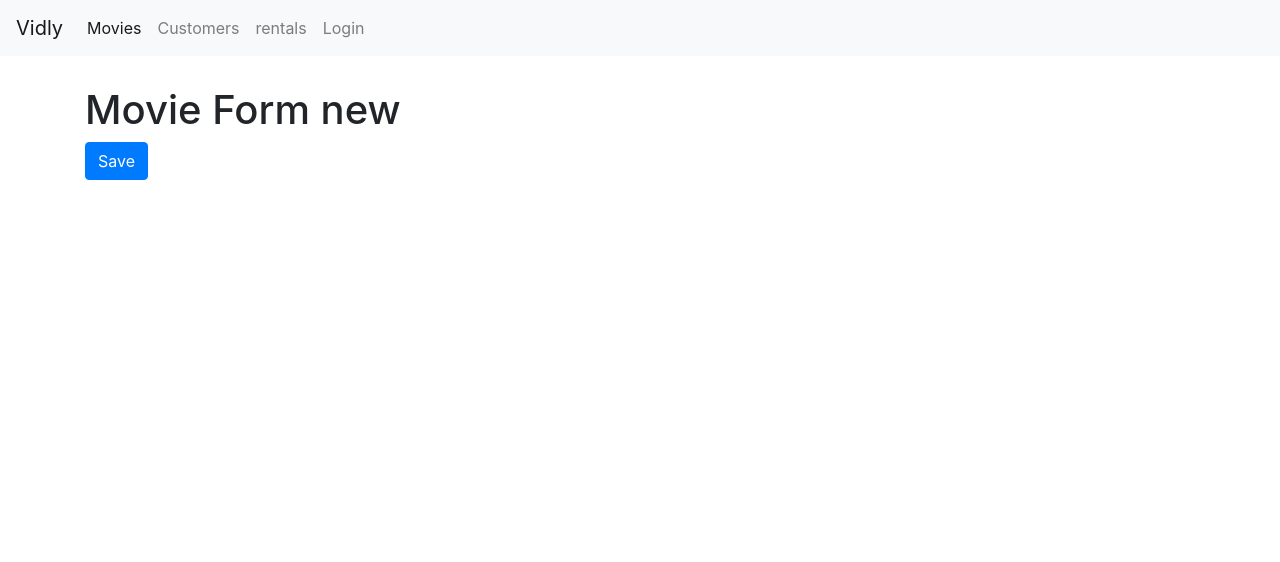
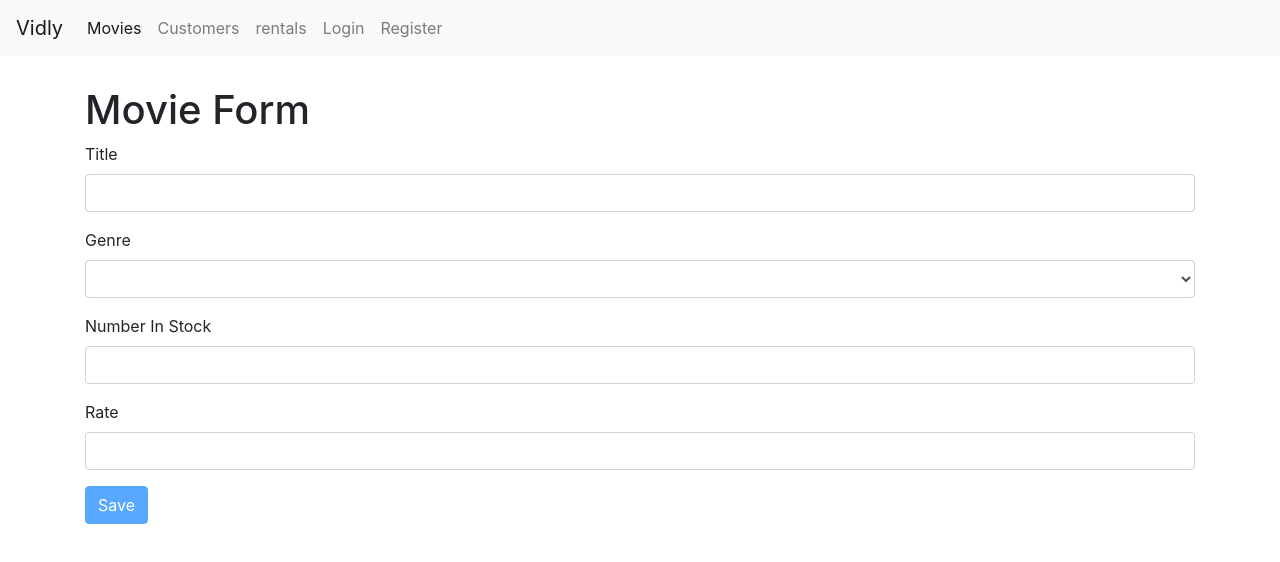
Before and after one commit to Duncanwar/React-Learn, a React (Create React App) app in the folder vidly/: page /movies/new in a window 1280 px wide. Shown: the top 562 px of the page. Built offline with nearby package versions, Linux system fonts and the light colour scheme.

Commit message:
crud is working

```diff
--- a/vidly/src/App.js
+++ b/vidly/src/App.js
@@ -7,6 +7,7 @@
 import NotFound from "./components/notFound";
 import MoviesForm from "./components/moviesForm";
 import LoginForm from "./components/loginForm";
+import RegisterForm from "./components/registerForm";
 
 function App() {
   return (
@@ -14,12 +15,14 @@
       <Navbar />
       <main className="container">
         <Switch>
+          <Route path="/register" component={RegisterForm} />
           <Route path="/login" component={LoginForm} />
           <Route path="/movies/:id" component={MoviesForm} />
-          <Route path="/movies" component={Movies}></Route>
-          <Route path="/customers" component={Customers}></Route>
-          <Route path="/rentals" component={Rentals}></Route>
-          <Route path="/not-found" component={NotFound}></Route>
+          <Route path="/movies/new" component={MoviesForm} />
+          <Route path="/movies" component={Movies} />
+          <Route path="/customers" component={Customers} />
+          <Route path="/rentals" component={Rentals} />
+          <Route path="/not-found" component={NotFound} />
           <Redirect from="/" exact to="/movies" />
           <Redirect to="/not-found" />
         </Switch>
--- /dev/null
+++ b/vidly/src/components/common/form.jsx
@@ -0,0 +1,84 @@
+import React, { Component } from "react";
+import Joi from "joi-browser";
+import Input from "./input";
+import Select from "../common/select";
+
+class Form extends Component {
+  state = {
+    data: {},
+    errors: {},
+  };
+
+  validate = () => {
+    const options = { abortEarly: false };
+    const { error } = Joi.validate(this.state.data, this.schema, options);
+    if (!error) return null;
+
+    const errors = {};
+    for (let item of error.details) errors[item.path[0]] = item.message;
+    return errors;
+  };
+
+  validateProperty = ({ name, value }) => {
+    const obj = { [name]: value };
+    const schema = { [name]: this.schema[name] };
+    const { error } = Joi.validate(obj, schema);
+    return error ? error.details[0].message : null;
+  };
+
+  handleSubmit = (e) => {
+    e.preventDefault();
+    const errors = this.validate();
+    this.setState({ errors: errors || {} });
+    if (errors) return;
+    this.doSubmit();
+  };
+
+  handleChange = ({ currentTarget: input }) => {
+    const errors = { ...this.state.errors };
+    const errorMessage = this.validateProperty(input);
+    if (errorMessage) errors[input.name] = errorMessage;
+    else delete errors[input.name];
+
+    const data = { ...this.state.data };
+    data[input.name] = input.value;
+    this.setState({ data, errors });
+  };
+  renderButton(label) {
+    return (
+      <button disabled={this.validate()} className="btn btn-primary">
+        {label}
+      </button>
+    );
+  }
+
+  renderSelect(name, label, options) {
+    const { data, errors } = this.state;
+    return (
+      <Select
+        name={name}
+        label={label}
+        value={data[name]}
+        options={options}
+        onChange={this.handleChange}
+        errors={errors[name]}
+      />
+    );
+  }
+
+  renderInput(name, label, type = "text") {
+    const { data, errors } = this.state;
+    return (
+      <Input
+        type={type}
+        name={name}
+        value={data[name]}
+        label={label}
+        onChange={this.handleChange}
+        error={errors[name]}
+      />
+    );
+  }
+}
+
+export default Form;
--- a/vidly/src/components/common/input.jsx
+++ b/vidly/src/components/common/input.jsx
@@ -1,17 +1,10 @@
 import React from "react";
 
-const Input = ({ name, label, value, error, onChange }) => {
+const Input = ({ name, label, error, ...rest }) => {
   return (
     <div className="form-group">
       <label htmlFor={name}>{label}</label>
-      <input
-        value={value}
-        name={name}
-        onChange={onChange}
-        id={name}
-        type="text"
-        className="form-control"
-      />
+      <input {...rest} name={name} id={name} className="form-control" />
       {error && <div className="alert alert-danger">{error}</div>}
     </div>
   );
--- /dev/null
+++ b/vidly/src/components/common/select.jsx
@@ -0,0 +1,19 @@
+import React from "react";
+const Select = ({ name, label, options, error, ...rest }) => {
+  return (
+    <div className="form-group">
+      <label htmlFor={name}>{label}</label>
+      <select name={name} id={name} {...rest} className="form-control">
+        <option value="" />
+        {options.map((option) => (
+          <option key={option._id} value={option._id}>
+            {option.name}
+          </option>
+        ))}
+      </select>
+      {error && <div className="alert alert-danger">{error}</div>}
+    </div>
+  );
+};
+
+export default Select;
--- a/vidly/src/components/movies.jsx
+++ b/vidly/src/components/movies.jsx
@@ -6,6 +6,7 @@
 import { getGenres } from "../services/fakeGenreService";
 import MoviesTable from "./moviesTable";
 import _ from "lodash";
+import { Link } from "react-router-dom";
 
 class Movies extends Component {
   state = {
@@ -81,6 +82,13 @@
           />
         </div>
         <div className="col">
+          <Link
+            to="/movies/new"
+            className="btn btn-primary"
+            style={{ marginBottom: 20 }}
+          >
+            New Movie
+          </Link>
           <p>Showing {totalCount} movies in the database.</p>
           <MoviesTable
             movies={movies}
--- a/vidly/src/components/moviesForm.jsx
+++ b/vidly/src/components/moviesForm.jsx
@@ -1,17 +1,75 @@
 import React from "react";
+import Joi from "joi-browser";
+import Form from "./common/form";
+import { getGenres } from "../services/fakeGenreService";
+import { getMovie, saveMovie } from "../services/fakeMovieService";
 
-const MoviesForm = ({ match, history }) => {
-  return (
-    <div>
-      <h1>Movie Form {match.params.id}</h1>
-      <button
-        className="btn btn-primary"
-        onClick={() => history.push("/movies")}
-      >
-        Save
-      </button>
-    </div>
-  );
-};
+class MoviesForm extends Form {
+  state = {
+    data: { title: "", genreId: "", numberInStock: "", dailyRentalRate: "" },
+    errors: {},
+    genres: [],
+  };
+
+  schema = {
+    _id: Joi.string(),
+    title: Joi.string().required().label("Title"),
+    genreId: Joi.string().required().label("Genre"),
+    numberInStock: Joi.string()
+      .required()
+      .min(0)
+      .max(100)
+      .label("Number in Stock"),
+    dailyRentalRate: Joi.string()
+      .required()
+      .min(0)
+      .max(10)
+      .label("Daily Rental Rate"),
+  };
+
+  componentDidMount() {
+    const genres = [...getGenres()];
+    this.setState({ genres });
+
+    const movieId = this.props.match.params.id;
+    if (movieId === "new") return;
+
+    const movie = getMovie(movieId);
+    if (!movie) return this.props.history.replace("/not-found");
+
+    this.setState({ data: this.mapToViewModel(movie) });
+  }
+
+  mapToViewModel(movie) {
+    return {
+      _id: movie._id,
+      title: movie.title,
+      genreId: movie.genre._id,
+      numberInStock: movie.numberInStock,
+      dailyRentalRate: movie.dailyRentalRate,
+    };
+  }
+
+  doSubmit = () => {
+    saveMovie(this.state.data);
+
+    this.props.history.push("/movies");
+  };
+
+  render() {
+    return (
+      <div>
+        <h1>Movie Form</h1>
+        <form onSubmit={this.handleSubmit}>
+          {this.renderInput("title", "Title")}
+          {this.renderSelect("genreId", "Genre", this.state.genres)}
+          {this.renderInput("numberInStock", "Number In Stock", "number")}
+          {this.renderInput("dailyRentalRate", "Rate")}
+          {this.renderButton("Save")}
+        </form>
+      </div>
+    );
+  }
+}
 
 export default MoviesForm;
--- a/vidly/src/components/navBar.jsx
+++ b/vidly/src/components/navBar.jsx
@@ -33,6 +33,9 @@
           <NavLink to="/login" className="nav-item nav-link">
             Login
           </NavLink>
+          <NavLink to="/register" className="nav-item nav-link">
+            Register
+          </NavLink>
         </div>
       </div>
     </nav>
--- /dev/null
+++ b/vidly/src/components/registerForm.jsx
@@ -0,0 +1,36 @@
+import React from "react";
+import Joi from "joi-browser";
+import Form from "./common/form";
+
+class RegisterForm extends Form {
+  state = {
+    data: { username: "", password: "", name: "" },
+    errors: {},
+  };
+  schema = {
+    username: Joi.string().email().required().label("Username"),
+    password: Joi.string().required().label("Password").min(5),
+    name: Joi.string().required().label("Name"),
+  };
+
+  doSubmit = () => {
+    //Server calls
+    console.log("Submitted");
+  };
+
+  render() {
+    return (
+      <div>
+        <h1>Register</h1>
+        <form onSubmit={this.handleSubmit}>
+          {this.renderInput("username", "Username", "email")}
+          {this.renderInput("password", "Password", "password")}
+          {this.renderInput("name", "Name")}
+          {this.renderButton("Register")}
+        </form>
+      </div>
+    );
+  }
+}
+
+export default RegisterForm;
--- /dev/null
+++ b/vidly/src/components/updateMovieForm.jsx
@@ -0,0 +1 @@
+import React from "react";
--- a/vidly/src/services/fakeMovieService.js
+++ b/vidly/src/services/fakeMovieService.js
@@ -15,57 +15,57 @@
     title: "Die Hard",
     genre: { _id: "5b21ca3eeb7f6fbccd471818", name: "Action" },
     numberInStock: 5,
-    dailyRentalRate: 2.5
+    dailyRentalRate: 2.5,
   },
   {
     _id: "5b21ca3eeb7f6fbccd471817",
     title: "Get Out",
     genre: { _id: "5b21ca3eeb7f6fbccd471820", name: "Thriller" },
     numberInStock: 8,
-    dailyRentalRate: 3.5
+    dailyRentalRate: 3.5,
   },
   {
     _id: "5b21ca3eeb7f6fbccd471819",
     title: "Trip to Italy",
     genre: { _id: "5b21ca3eeb7f6fbccd471814", name: "Comedy" },
     numberInStock: 7,
-    dailyRentalRate: 3.5
+    dailyRentalRate: 3.5,
   },
   {
     _id: "5b21ca3eeb7f6fbccd47181a",
     title: "Airplane",
     genre: { _id: "5b21ca3eeb7f6fbccd471814", name: "Comedy" },
     numberInStock: 7,
-    dailyRentalRate: 3.5
+    dailyRentalRate: 3.5,
   },
   {
     _id: "5b21ca3eeb7f6fbccd47181b",
     title: "Wedding Crashers",
     genre: { _id: "5b21ca3eeb7f6fbccd471814", name: "Comedy" },
     numberInStock: 7,
-    dailyRentalRate: 3.5
+    dailyRentalRate: 3.5,
   },
   {
     _id: "5b21ca3eeb7f6fbccd47181e",
     title: "Gone Girl",
     genre: { _id: "5b21ca3eeb7f6fbccd471820", name: "Thriller" },
     numberInStock: 7,
-    dailyRentalRate: 4.5
+    dailyRentalRate: 4.5,
   },
   {
     _id: "5b21ca3eeb7f6fbccd47181f",
     title: "The Sixth Sense",
     genre: { _id: "5b21ca3eeb7f6fbccd471820", name: "Thriller" },
     numberInStock: 4,
-    dailyRentalRate: 3.5
+    dailyRentalRate: 3.5,
   },
   {
     _id: "5b21ca3eeb7f6fbccd471821",
     title: "The Avengers",
     genre: { _id: "5b21ca3eeb7f6fbccd471818", name: "Action" },
     numberInStock: 7,
-    dailyRentalRate: 3.5
-  }
+    dailyRentalRate: 3.5,
+  },
 ];
 
 export function getMovies() {
@@ -73,18 +73,18 @@
 }
 
 export function getMovie(id) {
-  return movies.find(m => m._id === id);
+  return movies.find((m) => m._id === id);
 }
 
 export function saveMovie(movie) {
-  let movieInDb = movies.find(m => m._id === movie._id) || {};
-  movieInDb.name = movie.name;
-  movieInDb.genre = genresAPI.genres.find(g => g._id === movie.genreId);
+  let movieInDb = movies.find((m) => m._id === movie._id) || {};
+  movieInDb.title = movie.title;
+  movieInDb.genre = genresAPI.genres.find((g) => g._id === movie.genreId);
   movieInDb.numberInStock = movie.numberInStock;
   movieInDb.dailyRentalRate = movie.dailyRentalRate;
 
   if (!movieInDb._id) {
-    movieInDb._id = Date.now();
+    movieInDb._id = Date.now().toString();
     movies.push(movieInDb);
   }
 
@@ -92,7 +92,7 @@
 }
 
 export function deleteMovie(id) {
-  let movieInDb = movies.find(m => m._id === id);
+  let movieInDb = movies.find((m) => m._id === id);
   movies.splice(movies.indexOf(movieInDb), 1);
   return movieInDb;
 }
```
Also changed, not shown: vidly/src/components/loginForm.jsx (+8 -52 lines).
